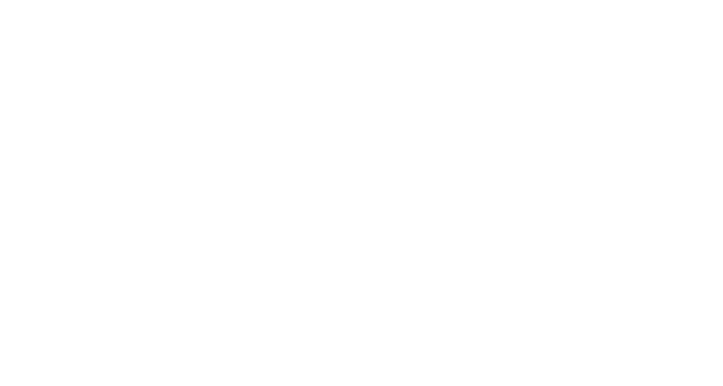
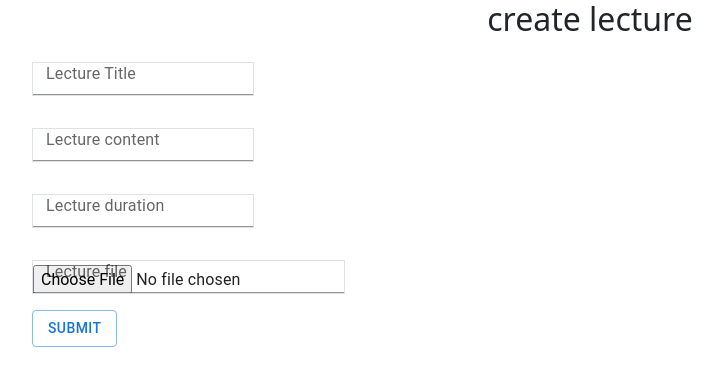
Before and after one commit to prashant2071/dyanamic-table, a React (Vite) app: page /lectures/add in a window 1280 px wide. Before the commit this address had no page. Shown: the top 386 px of the page, without its empty margins (50-773 px from the left). Built offline with nearby package versions, Linux system fonts and the light colour scheme.

Commit message:
feat:formik form added

```diff
--- a/package.json
+++ b/package.json
@@ -15,12 +15,14 @@
     "@mui/material": "^5.14.2",
     "axios": "^1.4.0",
     "bootstrap": "^5.3.0",
+    "formik": "^2.4.2",
     "react": "^18.2.0",
     "react-bootstrap": "^2.8.0",
     "react-dom": "^18.2.0",
     "react-icons": "^4.10.1",
     "react-router-dom": "^6.14.2",
-    "react-toastify": "^9.1.3"
+    "react-toastify": "^9.1.3",
+    "yup": "^1.2.0"
   },
   "devDependencies": {
     "@types/react": "^18.2.15",
--- a/src/App.tsx
+++ b/src/App.tsx
@@ -6,6 +6,7 @@
 import LecturePage from './pages/lecture/LecturePage';
 import Signin from './pages/SIgnin';
 import Signup from './pages/Signup';
+import LectureForm from './components/form/LectureForm';
 function App() {
 
   return (
@@ -18,6 +19,8 @@
       <Route path='/users' element={<Users/>}></Route>
 
       <Route path='/lectures' element={<LecturePage/>}></Route>
+      <Route path='/lectures/add' element={<LectureForm/>}></Route>
+
     </Routes>
     </BrowserRouter>
     <ToastContainer/>
--- /dev/null
+++ b/src/components/form/LectureForm.tsx
@@ -0,0 +1,117 @@
+import {
+  Button,
+  FormControl,
+  FormGroup,
+  FormLabel,
+  Input,
+  InputLabel,
+} from "@mui/material";
+import { ErrorMessage, Formik } from "formik";
+import { Form } from "react-bootstrap";
+import { mixed, number, object, string } from "yup";
+
+const LectureForm = () => {
+  const initialValues = {
+    title: "",
+    content: "",
+    duration: 0,
+    file: null,
+  };
+  const lectureValidationSchema = object({
+    title: string()
+      .required("title is required*")
+      .min(5, "minimum 5 character is required"),
+    content: string()
+      .required("content is required*")
+      .min(5, "minimum character must be greater then 3")
+      .max(20, "maximum character mustn't be greater then 30"),
+    duration: number().required("content is required*"),
+    file: mixed().required(),
+  });
+  const handleSubmit = (values: any) => {
+    console.log("the values ", values);
+    console.log("hello");
+  };
+  return (
+    <div className="container mb-2 mx-auto w-100">
+      <h2 className="text-center font-bold"> create lecture</h2>
+      <Formik
+        initialValues={initialValues}
+        validationSchema={lectureValidationSchema}
+        onSubmit={handleSubmit}
+      >
+        {({
+          values,
+          errors,
+          touched,
+          handleChange,
+          handleSubmit,
+          setFieldValue,
+        }) => (
+          <Form onSubmit={(e:any)=>handleSubmit(e)}>
+            <div className="mb-3">
+              <FormControl>
+                <InputLabel htmlFor="title">Lecture Title</InputLabel>
+                <Input
+                  id="title"
+                  name="title"
+                  type="text"
+                  className="w-full border "
+                  onChange={handleChange}
+                />
+              </FormControl>
+              <ErrorMessage name="title" className="text-center" />
+            </div>
+            <div className="mb-3">
+              <FormControl>
+                <InputLabel htmlFor="content">Lecture content</InputLabel>
+                <Input
+                  id="content"
+                  name="content"
+                  type="text"
+                  className="w-full border "
+                  onChange={handleChange}
+                />{" "}
+              </FormControl>
+              <ErrorMessage name="content" className="text-center" />
+            </div>
+            <div className="mb-3">
+              <FormControl>
+                <InputLabel htmlFor="duration">Lecture duration</InputLabel>
+                <Input
+                  id="duration"
+                  name="duration"
+                  type="number"
+                  className="w-full border "
+                  onChange={handleChange}
+                />
+              </FormControl>
+              <ErrorMessage name="duration" className="text-center" />
+            </div>
+            <div className="mb-3">
+              <FormControl>
+                <InputLabel htmlFor="file">Lecture file</InputLabel>
+                <Input
+                  id="file"
+                  name="file"
+                  type="file"
+                  className="w-full border "
+                  onChange={(e: any) => {
+                    console.log(e.currentTarget.files[0]);
+                    setFieldValue("file", e.currentTarget.files[0]);
+                  }}
+                />
+              </FormControl>
+              <ErrorMessage name="file" className="text-center" />
+            </div>
+            <Button variant="outlined" type="submit">
+              Submit
+            </Button>
+          </Form>
+        )}
+      </Formik>
+    </div>
+  );
+};
+
+export default LectureForm;
--- a/src/pages/lecture/LecturePage.tsx
+++ b/src/pages/lecture/LecturePage.tsx
@@ -10,9 +10,11 @@
 import { AiFillDelete, AiFillEdit } from "react-icons/ai";
 import "./lecture.css";
 import { successToast } from "../../config/toastConfig";
+import { useNavigate } from "react-router-dom";
 
 const LecturePage = () => {
   const [lectures, setLectures] = useState([]);
+  const navigate = useNavigate();
   const getLecture = async () => {
     const response = await axiosGet("lectures");
     console.log("the response is ", response);
@@ -31,13 +33,18 @@
      successToast(response.message)
     }
   }
+  const addLecture = (e:any) =>{
+    e.preventDefault();
+    console.log("hello")
+    navigate('/lectures/add')
+  }
   useEffect(() => {
     getLecture();
   }, []);
   return (
     <div className="container mx-auto px-4 py-2">
       <h2 className="">Lectures</h2>
-      <Button variant="contained">Add Lectures</Button>
+      <Button variant="contained" onClick={(e:any)=>addLecture(e)}>Add Lectures</Button>
       <div className="d-flex flex-wrap gap-4">
         {lectures.map((item: lectureInterface) => {
           return (
```
Also changed, not shown: 1 other file (tests, documents, lock files or other folders).
